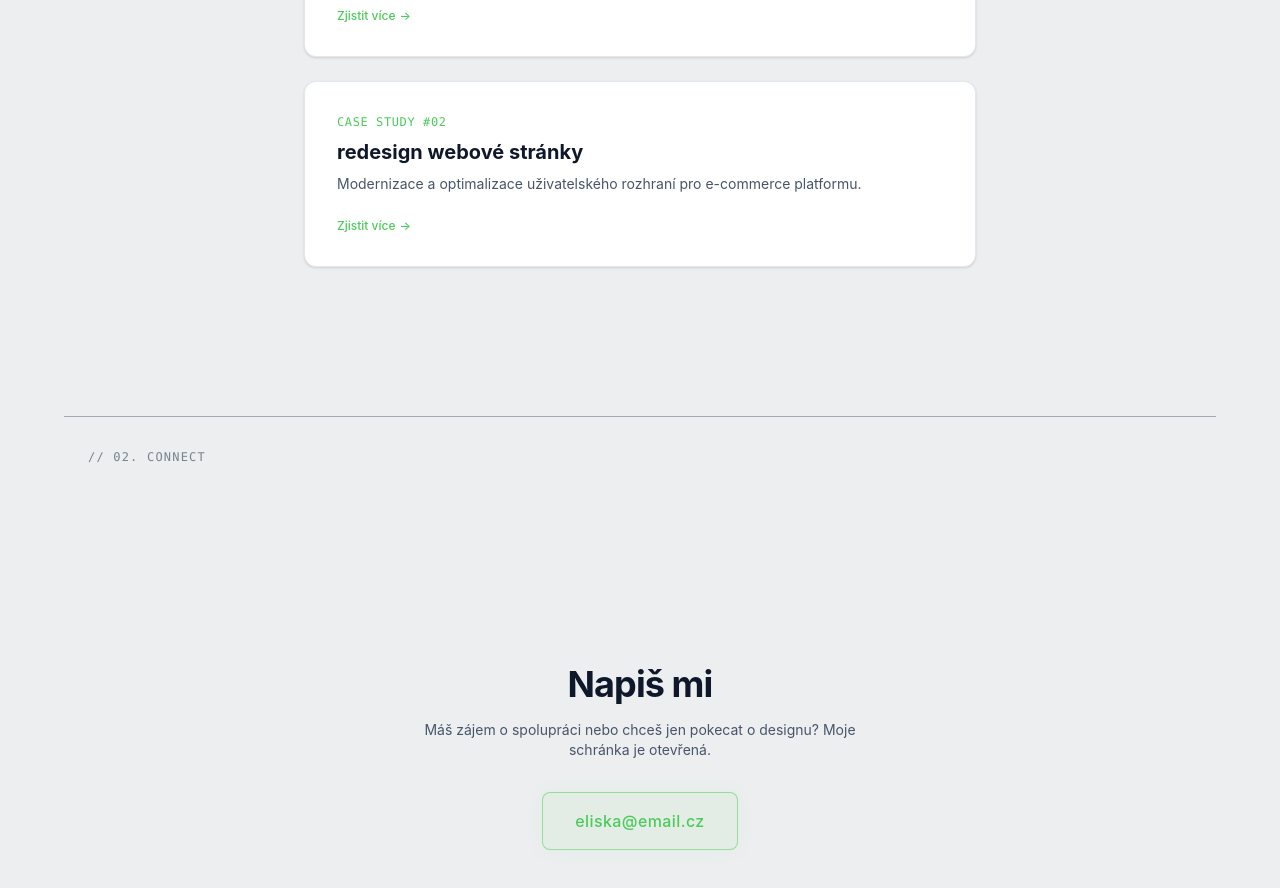
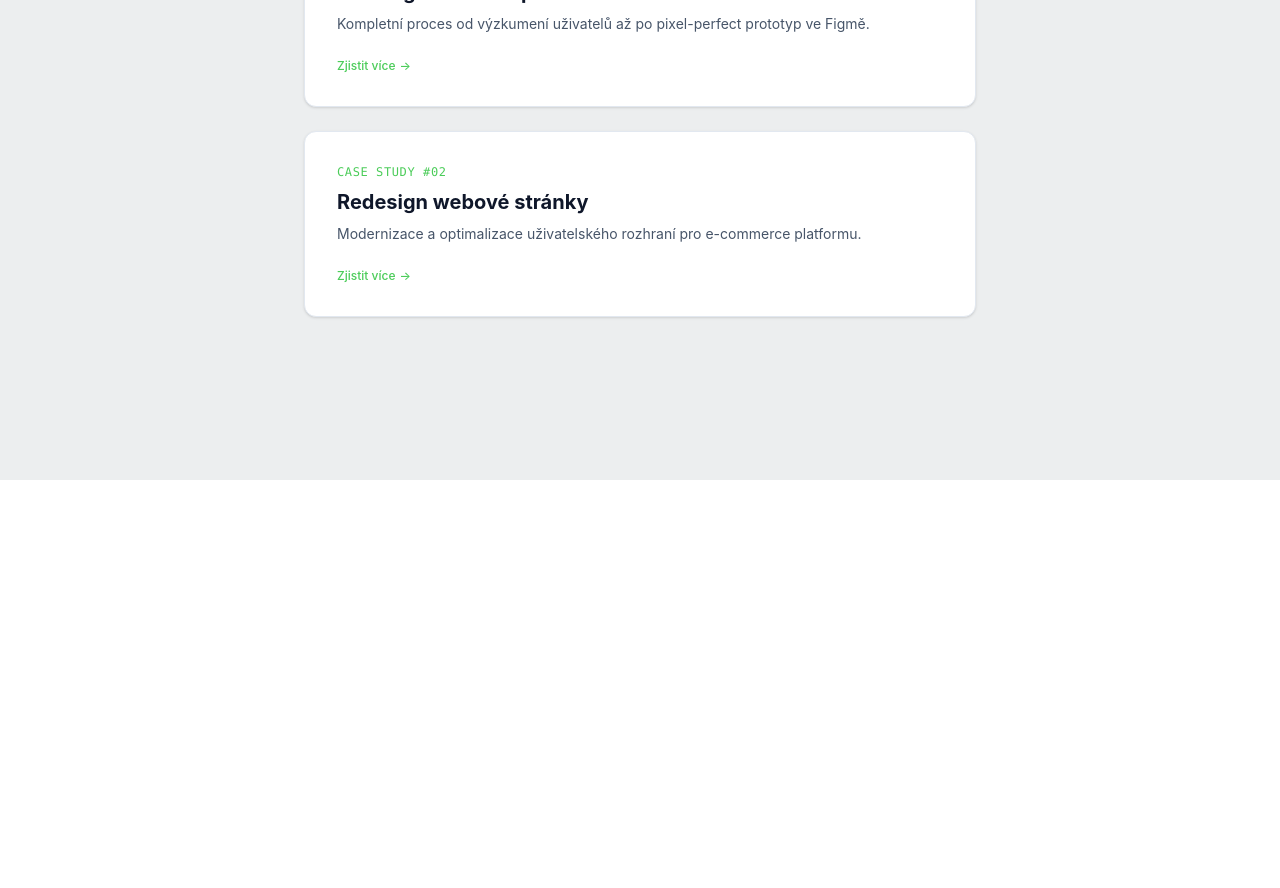
Before and after one commit to eliskaJanovcova/moje-portfolio, a React (Vite) app: page / in a window 1280 px wide. Shown: the part 1120-2008 px from the top of the page. After the commit the page ends 1600 px from the top, so only its background shows below. Built offline with nearby package versions, Linux system fonts and the light colour scheme; the HTML template or start-up script is replaced by a standard one.

Commit message:
refactor: extract projects section into a standalone component

```diff
--- a/src/App.jsx
+++ b/src/App.jsx
@@ -1,6 +1,6 @@
 import Navbar from './components/Navbar'
 import Hero from './components/Hero'
-import ProjectCard from './components/ProjectCard'
+import Projects from './components/Projects'
 import DarkModeToggle from './components/DarkModeToggle'
 import { useState, useEffect } from 'react'
 
@@ -67,44 +67,18 @@ function App() {
       />
 
       {/* 🛠️ Nová One-Page struktura: Všechny sekce jsou pod sebou a mají své ID */}
-      <main className="flex-grow">
+      <main className="grow">
         {/* 1. SEKCE: HERO / ABOUT */}
         <section id="about" className="min-h-[90vh] flex items-center justify-center py-12">
           <Hero />
         </section>
 
         {/* 2. SEKCE: PROJECTS – Výraznější linka s lehkým zářením v dark modu */}
-
-        <section
-          id="projects"
-          className="min-h-[90vh] flex flex-col items-center justify-center w-full max-w-6xl mx-auto px-6 py-24 text-center border-t border-card-border relative"
-        >
-          <ProjectCard id="01" title="Redesign mobilní aplikace" description="Kompletní proces od výzkumení uživatelů až po pixel-perfect prototyp ve Figmě." />
-          <ProjectCard id="02" title=" redesign webové stránky" description="Modernizace a optimalizace uživatelského rozhraní pro e-commerce platformu." />
-
-        </section>
+        <Projects/>
 
         {/* 3. SEKCE: CONTACT – Kontrastnější linka a akcentované tlačítko */}
-        <section
-          id="contact"
-          className="min-h-[85vh] flex flex-col items-center justify-center w-full max-w-6xl mx-auto px-6 py-24 text-center border-t border-slate-700/40 dark:border-brand-primary/20 relative"
-        >
-          <div className="absolute top-8 left-6 text-xs font-mono text-brand-secondary/70 dark:text-brand-primary/50 tracking-widest">
-      // 02. CONNECT
-          </div>
 
-          <h2 className="text-4xl font-bold mb-4 tracking-tight">Napiš mi</h2>
-          <p className="text-brand-secondary max-w-md mx-auto text-sm mb-8">
-            Máš zájem o spolupráci nebo chceš jen pokecat o designu? Moje schránka je otevřená.
-          </p>
 
-          <a
-            href="mailto:eliska@email.cz"
-            className="border border-brand-primary/50 text-brand-primary bg-brand-primary/5 px-8 py-4 rounded-lg hover:bg-brand-primary hover:text-brand-bg transition-all duration-300 font-medium tracking-wide shadow-[0_0_15px_rgba(140,255,152,0.1)] dark:shadow-[0_0_25px_rgba(140,255,152,0.15)]"
-          >
-            eliska@email.cz
-          </a>
-        </section>
       </main>
 
       {/* 🔮 MODERNÍ PLOVOUCÍ GLASSMORPHIC TLAČÍTKO */}
--- /dev/null
+++ b/src/components/Projects.jsx
@@ -0,0 +1,33 @@
+import React from 'react'
+import ProjectCard from './ProjectCard' // Importujeme kartu, protože ji tu používáme
+
+function Projects() {
+    return (
+        <section
+            id="projects"
+            className="min-h-[90vh] flex flex-col items-center justify-center w-full max-w-6xl mx-auto px-6 py-24 text-center border-t border-card-border relative"
+        >
+            {/* Index sekce na pozadí */}
+            <div className="absolute top-8 left-6 text-xs font-mono text-brand-secondary/70 dark:text-brand-primary/50 tracking-widest">
+        // 01. SELECTED_WORKS
+            </div>
+
+            <h2 className="text-4xl font-bold mb-4 tracking-tight text-brand-text">Moje Případové Studie</h2>
+            <p className="text-brand-secondary max-w-md mx-auto text-sm mb-6">Tady brzy vyroste přehled mých UX/UI projektů.</p>
+
+            {/* Seznam tvých znovupoužitelných karet s props */}
+            <ProjectCard
+                id="01"
+                title="Redesign mobilní aplikace"
+                description="Kompletní proces od výzkumení uživatelů až po pixel-perfect prototyp ve Figmě."
+            />
+            <ProjectCard
+                id="02"
+                title="Redesign webové stránky"
+                description="Modernizace a optimalizace uživatelského rozhraní pro e-commerce platformu."
+            />
+        </section>
+    )
+}
+
+export default Projects
```
